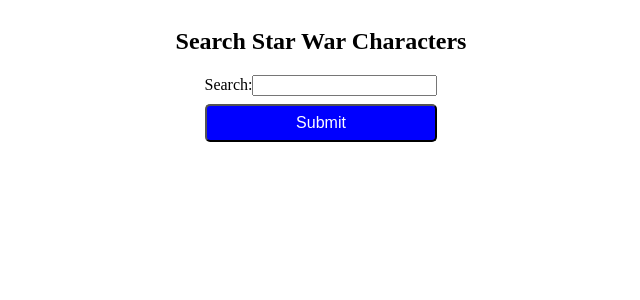
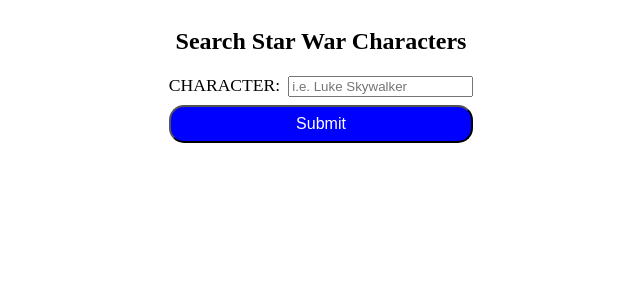
Before and after one commit to railsstudent/react-graphql-starwar, a React (Create React App) app: page / in a window 1280 px wide. Shown: the top 300 px of the page, without its empty margins (319-959 px from the left). Built offline with nearby package versions, Linux system fonts and the light colour scheme.

Commit message:
wip: styling input field

```diff
--- a/SearchForm.js
+++ b/SearchForm.js
@@ -2,12 +2,12 @@
 
 const SearchForm = () => {
   return (
-    <form class="form" onSubmit={() => console.log('submit clicked')}>
-      <label htmlFor="query" class="query-input">
-        Search:
-        <input id="query" />
+    <form className="form" onSubmit={() => console.log('submit clicked')}>
+      <label htmlForm="query" className="query-input">
+        <span className="query-text">Character:</span>
+        <input id="query" placeholder="i.e. Luke Skywalker" />
       </label>
-      <button type="submit" class="submit">Submit</button>
+      <button type="submit" className="submit">Submit</button>
     </form>
   )
 };
--- a/style.css
+++ b/style.css
@@ -12,7 +12,7 @@
   background: blue;
   color: white;
   padding: 0.5rem 1rem;
-  border-radius: 5px;
+  border-radius: 15px;
   font-weight: 500;
   font-size: 1rem;
 }
@@ -26,3 +26,9 @@
 .query-input {
   margin-bottom: 0.5rem;
 }
+
+.query-text {
+  font-size: 1.1rem;
+  margin-right: 0.5rem;
+  text-transform: uppercase;
+}
```
